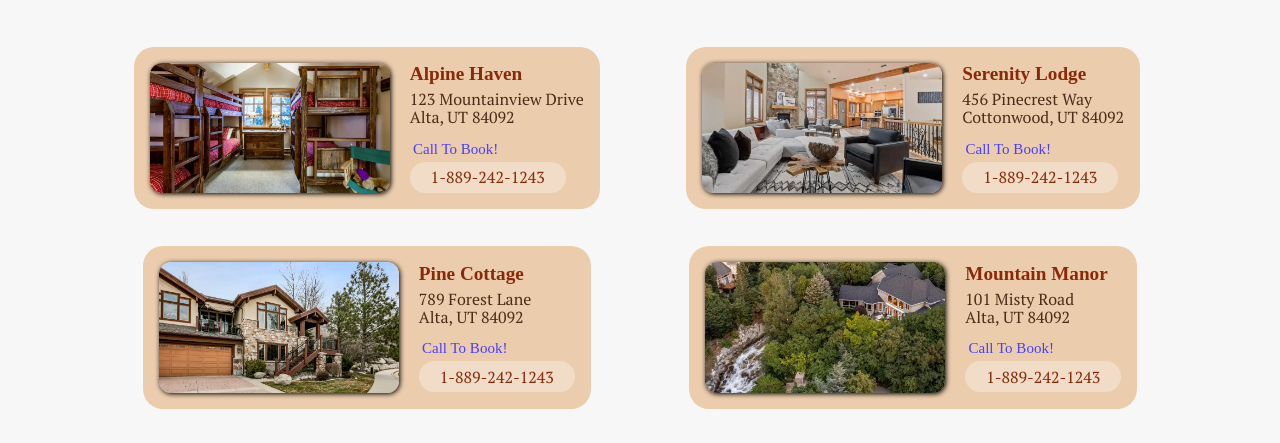
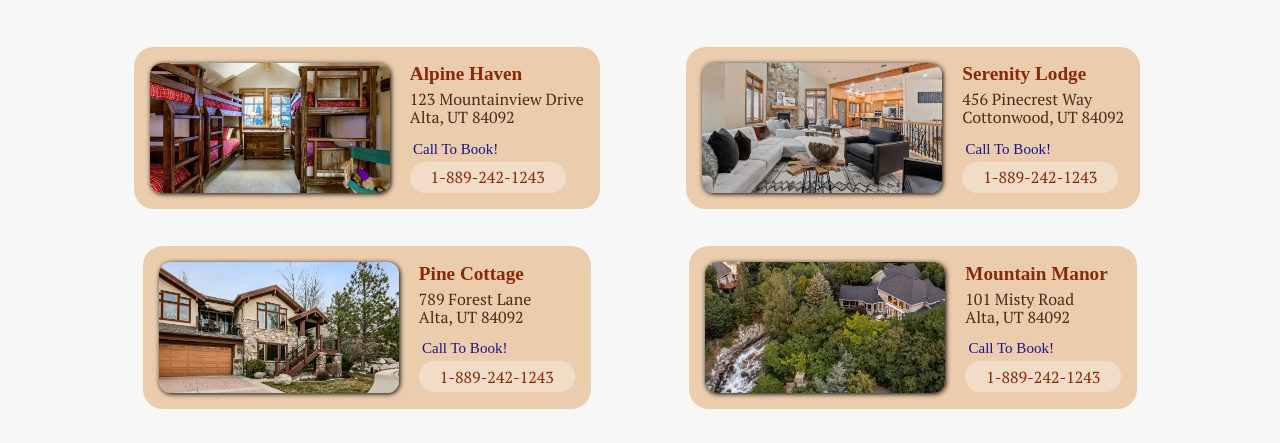
Before and after one commit to tazwilcock/lcc-hotels, a plain HTML site: page index.html in a window 1280 px wide. Shown: the part 311-754 px from the top of the page. Drawn offline with nearby package versions, Linux system fonts and the light colour scheme; files that its build step writes are made by us from their sources; a web font is replaced by a local one.

Commit message:
contrast

```diff
--- a/scss/_small.scss
+++ b/scss/_small.scss
@@ -185,7 +185,7 @@ main {
         font-style: normal;
       }
       p {
-        color: #4a3dff;
+        color: #1b1389;
         grid-area: book;
         padding: 10px 0;
         margin: 0;
```
